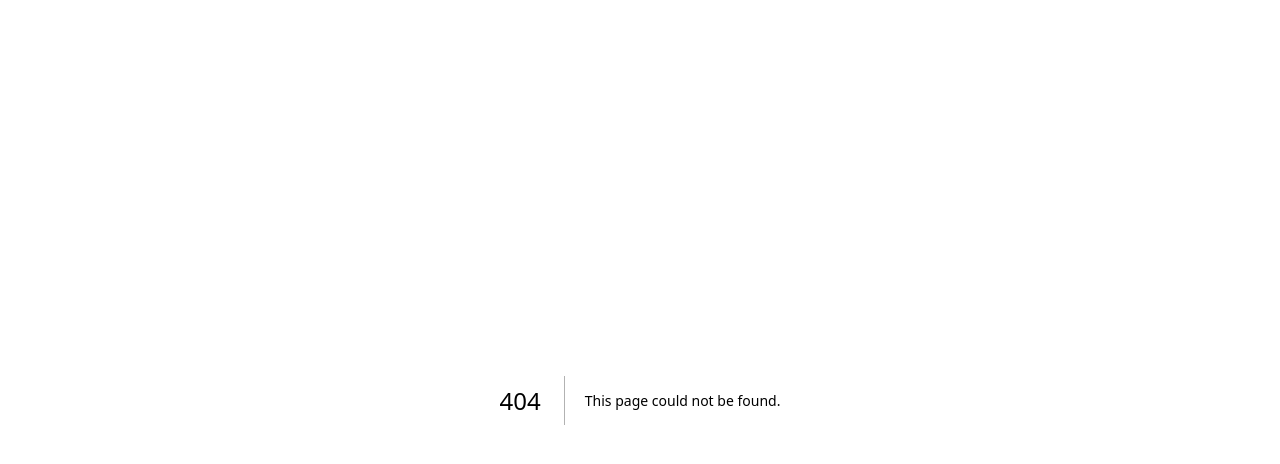
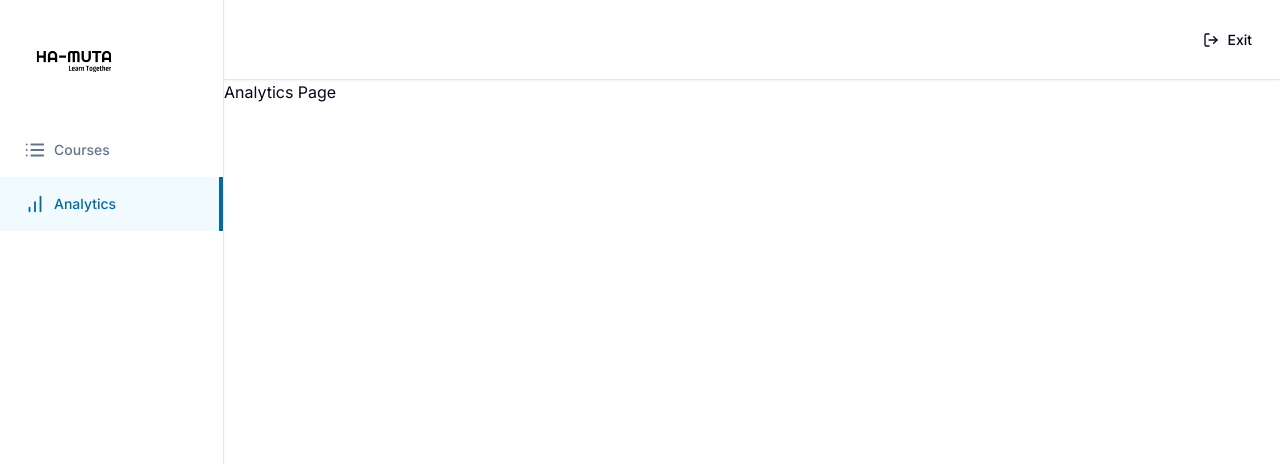
Before and after one commit to Jennydunix/ha-muta, a Next.js app: page /teacher/analytics in a window 1280 px wide. Before the commit this address had no page. Shown: the top 464 px of the page. Built offline with nearby package versions, Linux system fonts and the light colour scheme.

Commit message:
completed dynamic layout

```diff
--- /dev/null
+++ b/app/(dashboard)/(routes)/teacher/analytics/page.tsx
@@ -0,0 +1,9 @@
+const AnalyticsPage = () => {
+    return (
+        <div>
+           Analytics Page
+        </div>
+     );
+}
+
+export default AnalyticsPage;
--- /dev/null
+++ b/app/(dashboard)/(routes)/teacher/courses/page.tsx
@@ -0,0 +1,9 @@
+const CoursesPage = () => {
+    return (
+        <div className="">
+            Courses Page!
+        </div>
+     );
+}
+
+export default CoursesPage;
--- a/app/(dashboard)/_components/sidebar-routes.tsx
+++ b/app/(dashboard)/_components/sidebar-routes.tsx
@@ -1,9 +1,10 @@
 "use client";
 
-import { Compass, Layout } from "lucide-react";
+import { BarChart, Compass, Layout, List } from "lucide-react";
 import { SidebarItem } from "./sidebar-item";
+import { usePathname } from "next/navigation";
 
-const getRoutes = [
+const guestRoutes = [
   {
     icon: Layout,
     label: "Dashboard",
@@ -16,8 +17,25 @@
   },
 ];
 
+const teacherRoutes = [
+  {
+    icon: List,
+    label: "Courses",
+    href: "/teacher/courses",
+  },
+  {
+    icon: BarChart,
+    label: "Analytics",
+    href: "/teacher/analytics",
+  },
+]
+
 export const SidebarRoutes = () => {
-  const routes = getRoutes;
+  const pathname = usePathname();
+
+  const isTeacherPage = pathname?.includes("/teacher");
+
+  const routes = isTeacherPage ? teacherRoutes : guestRoutes;
   return (
     <div className="flex flex-col w-full">
       {routes.map((route) => (
--- a/app/(dashboard)/layout.tsx
+++ b/app/(dashboard)/layout.tsx
@@ -15,7 +15,7 @@
             <div className="hidden md:flex h-full w-56 flex-col fixed inset-y-0 z-50">
                 <Sidebar />
             </div>
-            <main className="md:pl-56 h-full">{children}</main>
+            <main className="md:pl-56 pt-[80px] h-full">{children}</main>
         </div>
      );
 }
--- a/components/navbar-routes.tsx
+++ b/components/navbar-routes.tsx
@@ -1,32 +1,36 @@
-"use client"
+"use client";
 
-import { UserButton } from "@clerk/nextjs"
-import { usePathname, useRouter } from "next/navigation"
-import { Button } from "@/components/ui/button";
+import { UserButton } from "@clerk/nextjs";
+import { usePathname } from "next/navigation";
 
-import { Link, LogOut } from "lucide-react";
+import Link from "next/link";
+
+import { LogOut } from "lucide-react";
+import { Button } from "./ui/button";
 
 export const NavbarRoutes = () => {
   const pathname = usePathname();
-    const router = useRouter();
 
   const isTeacherPage = pathname?.startsWith("/teacher");
   const isPlayerPage = pathname?.includes("/chapter");
+
   return (
     <div className="flex gap-x-2 ml-auto">
       {isTeacherPage || isPlayerPage ? (
-                <Button>
+        <Link href="/">
+          <Button size="sm" variant="ghost">
             <LogOut className="h-4 w-4 mr-2" />
             Exit
           </Button>
+        </Link>
       ) : (
-                <Link href="/teacher/courses ">
-                    <Button>
+        <Link href="/teacher/courses">
+          <Button size="sm" variant="ghost">
             Teacher mode
           </Button>
         </Link>
       )}
-            <UserButton />
+      <UserButton afterSignOutUrl="/" />
     </div>
-    )
-}
+  );
+};
```
Lines whose indentation alone changed are shown as unchanged.
